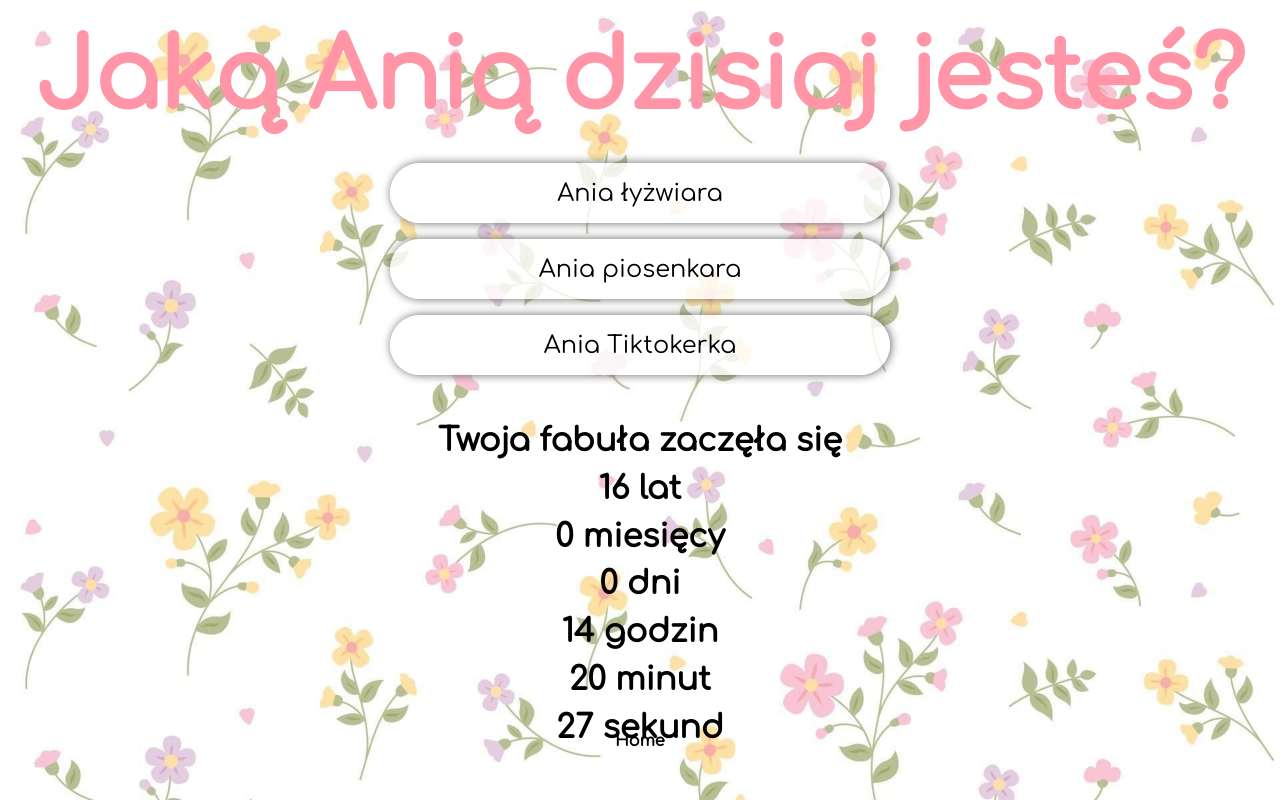
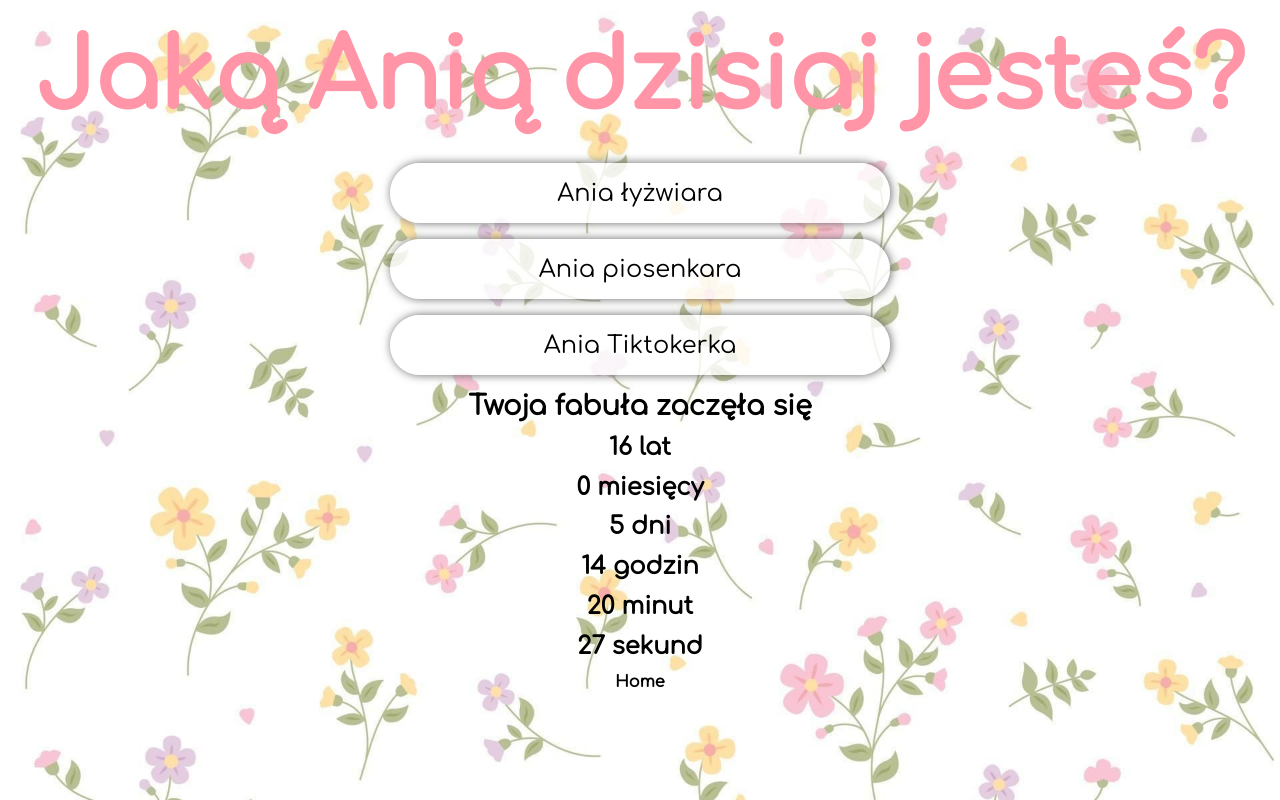
Before and after one commit to ixroy13/laurka-dla-ani, a plain HTML site: page index.html in a window 1280 px wide. Drawn offline with Linux system fonts and the light colour scheme.

Commit message:
Add files via upload

```diff
--- a/app.js
+++ b/app.js
@@ -27,17 +27,9 @@ function timeUpdate() {
   let birthday = new Date("2008-02-04T09:00:00");
   let timeDifference = date - birthday;
   let years = Math.floor(timeDifference / (365.25 * 24 * 60 * 60 * 1000));
-  let months = Math.floor(
-    (timeDifference % (365.25 * 24 * 60 * 60 * 1000)) /
-      (30.44 * 24 * 60 * 60 * 1000)
-  );
-  let days = Math.floor(
-    (timeDifference % (365.25 * 24 * 60 * 60 * 1000)) /
-      (12 * 24 * 60 * 60 * 1000)
-  );
-  let hours = Math.floor(
-    (timeDifference % (24 * 60 * 60 * 1000)) / (60 * 60 * 1000)
-  );
+  let months = Math.floor((timeDifference % (365.25 * 24 * 60 * 60 * 1000)) /(30.44 * 24 * 60 * 60 * 1000));
+  let days = Math.floor((timeDifference % (365.25 * 24 * 60 * 60 * 1000)) /(24 * 60 * 60 * 1000));
+  let hours = Math.floor((timeDifference % (24 * 60 * 60 * 1000)) / (60 * 60 * 1000));
   let minutes = Math.floor((timeDifference % (60 * 60 * 1000)) / (60 * 1000));
   let seconds = Math.floor((timeDifference % (60 * 1000)) / 1000);
   document.querySelector("p.years").innerText = `${years} lat`;
@@ -46,6 +38,7 @@ function timeUpdate() {
   document.querySelector("p.hours").innerText = `${hours} godzin`;
   document.querySelector("p.minutes").innerText = `${minutes} minut`;
   document.querySelector("p.seconds").innerText = `${seconds} sekund`;
+  // console.log(days)
 }
 
 setInterval(timeUpdate, 500);
--- a/index.html
+++ b/index.html
@@ -19,7 +19,6 @@
           <button id="one">Ania łyżwiara</button>
           <button id="two">Ania piosenkara</button>
           <button id="three">Ania Tiktokerka</button>
-          <!-- <button id="four">Ania Narciara</button> -->
         </div>
         <div class="countdown">
           <h3>Twoja fabuła zaczęła się</h3>
@@ -29,6 +28,7 @@
           <p class="hours">0</p>
           <p class="minutes">0</p>
           <p class="seconds">0</p>
+          <a href="https://ixroy13.github.io/laurka-dla-ani/">Home</a>
         </div>
       </div>
       <div class="img">
@@ -36,12 +36,10 @@
           class="ice"
           id="xd"
           src="./received_6928128760640388.jpeg"
-          alt=""
-        />
+          alt=""/>
         <img class="sing" src="./sing.jpg" alt="" />
         <img src="./tt.jpg" alt="" class="tt" />
       </div>
-      <a href="https://ixroy13.github.io/laurka-dla-ani/">Home</a>
     </section>
   </body>
 </html>
--- a/style.css
+++ b/style.css
@@ -2,7 +2,7 @@
   box-sizing: border-box;
   margin: 0;
   padding: 0;
-  font-family: Comfortaa;
+  font-family: Comfortaa, Arial, Helvetica, sans-serif;
 }
 
 body {
@@ -59,7 +59,7 @@ body {
 }
 
 .countdown {
-  margin-top: 3rem;
+  margin-top: 1rem;
   display: flex;
   flex-direction: column;
   align-items: center;
@@ -67,7 +67,7 @@ body {
 }
 
 h3 {
-  font-size: clamp(1rem, 2.5vw, 2.5rem);
+  font-size: clamp(1rem, 2.5vw, 1.7rem);
   transition: 0.3s;
 }
 
@@ -78,8 +78,9 @@ h3 {
 
 p {
   font-weight: 700;
-  font-size: clamp(1rem, 2.5vw, 2.5rem);
+  font-size: clamp(1rem, 2.5vw, 1.5rem);
   transition: 0.3s;
+  color: #000;
 }
 
 .welcome.slide p {
@@ -124,9 +125,6 @@ a {
   text-decoration: none;
   color: #000;
   font-weight: 600;
-  position: absolute;
-  z-index: 100000;
-  bottom: 50px;
   width: 100%;
   text-align: center;
 }
```
